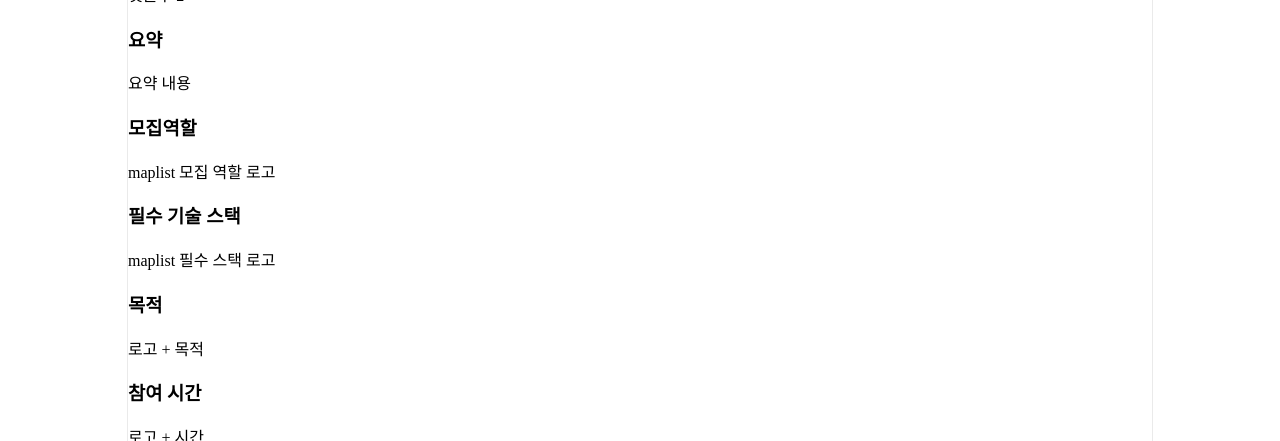
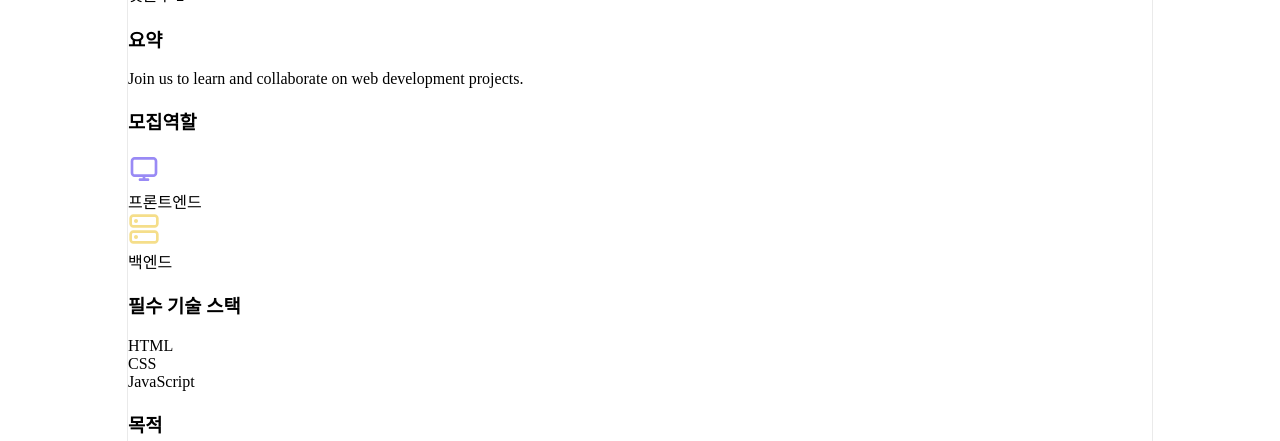
Before and after one commit to junhui324/MoGakPpo, a React (Create React App) app: page /project/1 in a window 1280 px wide. Shown: the part 208-649 px from the top of the page. Built offline with nearby package versions, Linux system fonts and the light colour scheme.

Commit message:
Wip: ProjectBody 작업 중

```diff
--- a/src/components/Project/ProjectBody.tsx
+++ b/src/components/Project/ProjectBody.tsx
@@ -2,15 +2,110 @@ import React from 'react';
 
 import { TypeProjectBody } from '../../interfaces/Project.interface';
 
+function RoleIcon({ role }: { role: string }) {
+  switch (role) {
+    case '프론트엔드':
+      return (
+        <svg
+          viewBox="0 0 24 24"
+          fill="none"
+          width="32"
+          height="32"
+          xmlns="http://www.w3.org/2000/svg"
+        >
+          <g stroke-width="0"></g>
+          <g stroke-linecap="round" stroke-linejoin="round"></g>
+          <g>
+            <path
+              fill-rule="evenodd"
+              clip-rule="evenodd"
+              d="M2 6C2 4.34315 3.34315 3 5 3H19C20.6569 3 22 4.34315 22 6V15C22 16.6569 20.6569 18 19 18H13V19H15C15.5523 19 16 19.4477 16 20C16 20.5523 15.5523 21 15 21H9C8.44772 21 8 20.5523 8 20C8 19.4477 8.44772 19 9 19H11V18H5C3.34315 18 2 16.6569 2 15V6ZM5 5C4.44772 5 4 5.44772 4 6V15C4 15.5523 4.44772 16 5 16H19C19.5523 16 20 15.5523 20 15V6C20 5.44772 19.5523 5 19 5H5Z"
+              fill="#998AF5"
+            ></path>
+          </g>
+        </svg>
+      );
+    case '백엔드':
+      return (
+        <svg
+          width="32"
+          height="32"
+          viewBox="0 0 24 24"
+          fill="none"
+          xmlns="http://www.w3.org/2000/svg"
+        >
+          <g stroke-width="0"></g>
+          <g stroke-linecap="round" stroke-linejoin="round"></g>
+          <g>
+            <path
+              d="M7.5 6C7.5 6.82843 6.82843 7.5 6 7.5C5.17157 7.5 4.5 6.82843 4.5 6C4.5 5.17157 5.17157 4.5 6 4.5C6.82843 4.5 7.5 5.17157 7.5 6Z"
+              fill="#F5DE8A"
+            ></path>
+            <path
+              fill-rule="evenodd"
+              clip-rule="evenodd"
+              d="M4 1C2.34315 1 1 2.34315 1 4V8C1 9.65685 2.34315 11 4 11H20C21.6569 11 23 9.65685 23 8V4C23 2.34315 21.6569 1 20 1H4ZM3 4C3 3.44772 3.44772 3 4 3H20C20.5523 3 21 3.44772 21 4V8C21 8.55228 20.5523 9 20 9H4C3.44772 9 3 8.55228 3 8V4Z"
+              fill="#F5DE8A"
+            ></path>
+            <path
+              d="M6 19.5C6.82843 19.5 7.5 18.8284 7.5 18C7.5 17.1716 6.82843 16.5 6 16.5C5.17157 16.5 4.5 17.1716 4.5 18C4.5 18.8284 5.17157 19.5 6 19.5Z"
+              fill="#F5DE8A"
+            ></path>
+            <path
+              fill-rule="evenodd"
+              clip-rule="evenodd"
+              d="M4 13C2.34315 13 1 14.3431 1 16V20C1 21.6569 2.34315 23 4 23H20C21.6569 23 23 21.6569 23 20V16C23 14.3431 21.6569 13 20 13H4ZM3 16C3 15.4477 3.44772 15 4 15H20C20.5523 15 21 15.4477 21 16V20C21 20.5523 20.5523 21 20 21H4C3.44772 21 3 20.5523 3 20V16Z"
+              fill="#F5DE8A"
+            ></path>
+          </g>
+        </svg>
+      );
+    default:
+      return <></>;
+  }
+}
+
+function StackIcon({ stack }: { stack: string }) {
+  switch (stack) {
+    case 'HTML':
+      return <></>;
+    case 'CSS':
+      return <></>;
+    case 'JavaScript':
+      return <></>;
+    default:
+      return <></>;
+  }
+}
+
 export default function ProjectBody({ bodyData }: { bodyData: TypeProjectBody | null }) {
+  if (bodyData) {
     return (
       <div>
         <h3>요약</h3>
-      <div>{'요약 내용'}</div>
+        <div>{bodyData.project_summary}</div>
         <h3>모집역할</h3>
-      <div>{'maplist 모집 역할 로고'}</div>
+        <div>
+          {bodyData.project_recruitment_roles.roleList.map((role) => {
+            return (
+              <div>
+                <RoleIcon role={role} />
+                <div>{role}</div>
+              </div>
+            );
+          })}
+        </div>
         <h3>필수 기술 스택</h3>
-      <div>{'maplist 필수 스택 로고'}</div>
+        <div>
+          {bodyData.project_required_stacks.stackList.map((stack) => {
+            return (
+              <div>
+                <StackIcon stack={stack} />
+                <div>{stack}</div>
+              </div>
+            );
+          })}
+        </div>
         <h3>목적</h3>
         <div>{'로고 + 목적'}</div>
         <h3>참여 시간</h3>
@@ -19,4 +114,7 @@ export default function ProjectBody({ bodyData }: { bodyData: TypeProjectBody |
         <div>{'소개 내용'}</div>
       </div>
     );
+  } else {
+    return <></>;
   }
+}
```
Lines whose indentation alone changed are shown as unchanged.
